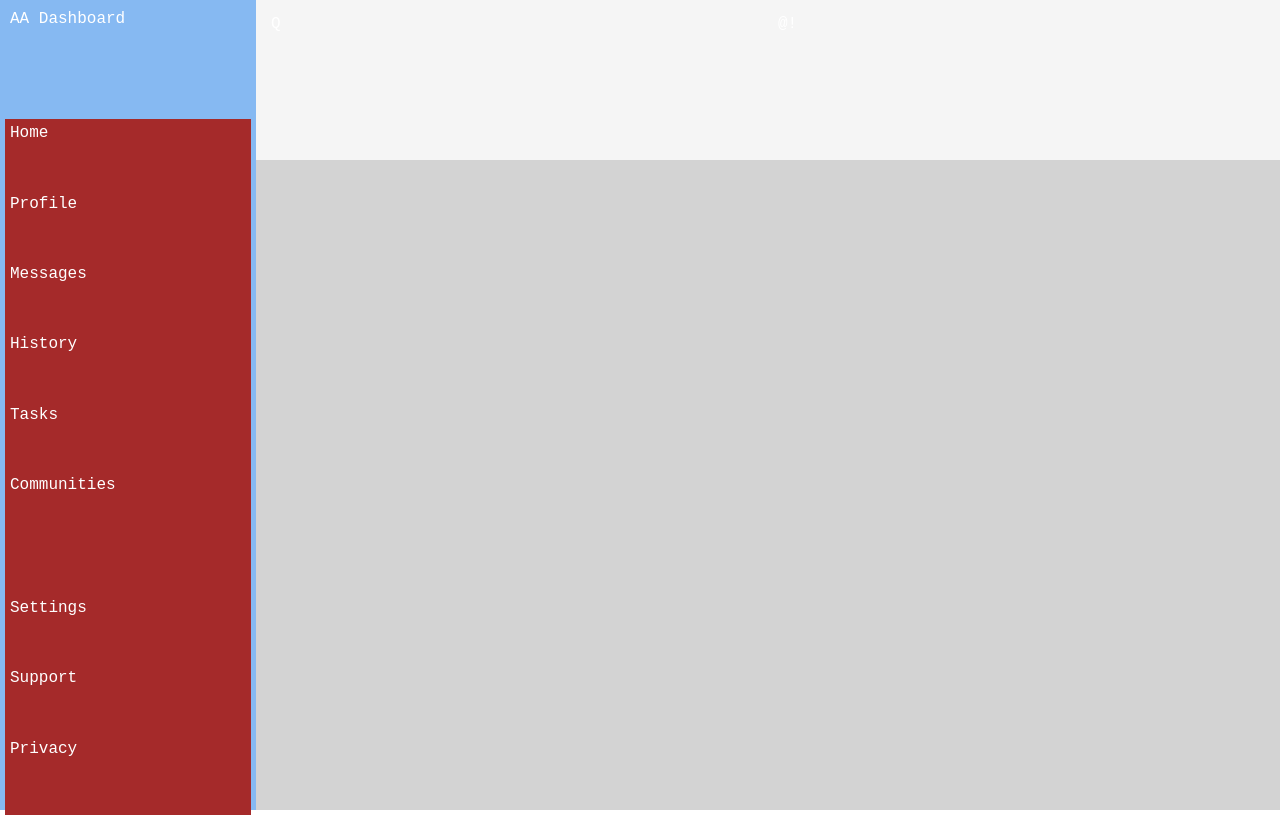
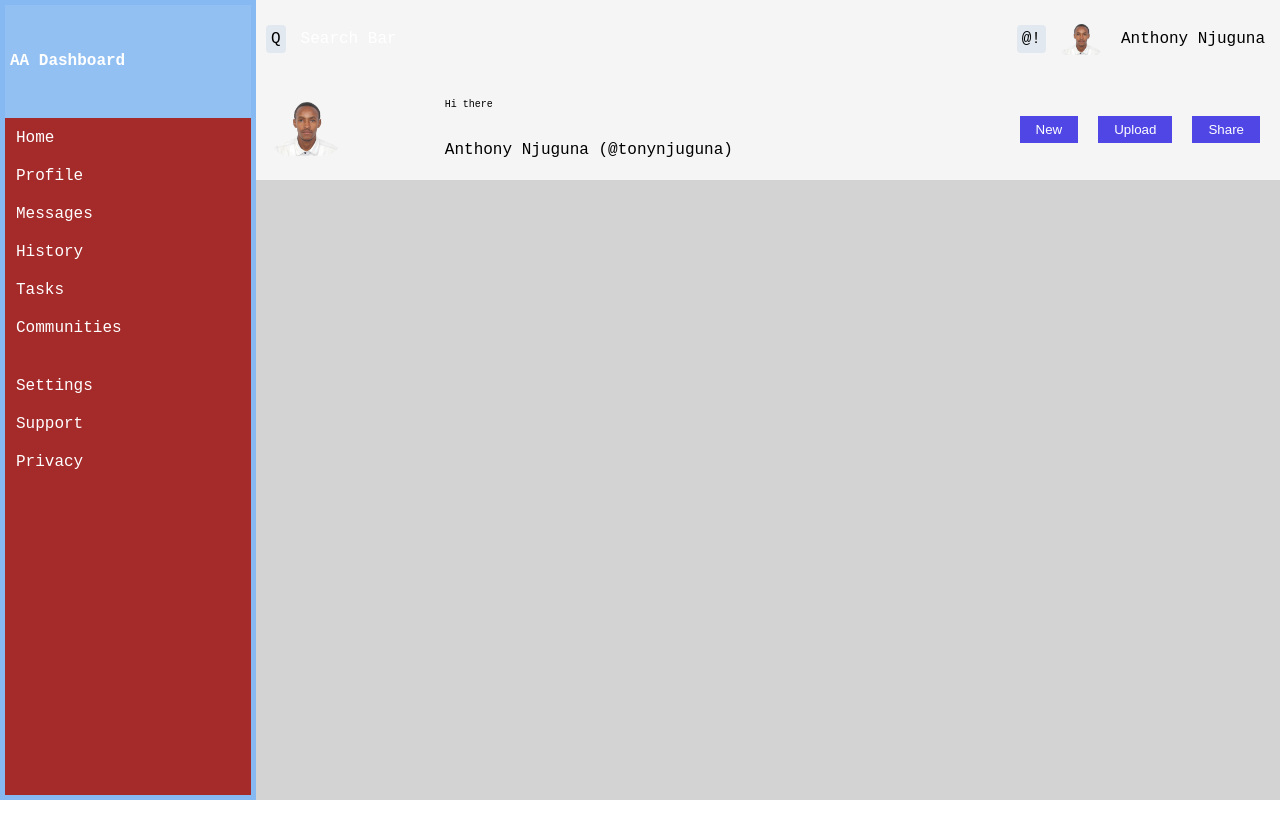
Before and after one commit to anwangari/admin-dashboard, a plain HTML site: page index.html in a window 1280 px wide. Drawn offline with Linux system fonts and the light colour scheme.

Commit message:
new file:   images/tony-photo.png modified:   index.html modified:   style.css
Added a sample image for the image placeholders
Added css for the header formatting

```diff
--- a/index.html
+++ b/index.html
@@ -32,14 +32,13 @@
             </div>
             <div class="top-right">
                 <div class="icon" id="notification">@!</div>
-                <div class="profile-photo" id="top-photo"><img src="" alt="Profile photo of admin"></div>
+                <div class="profile-photo" id="top-photo"><img src="images/tony-photo.png" alt="Profile photo of admin"></div>
                 <div class="name" id="top-name">Anthony Njuguna</div>
             </div>
             <div class="bottom-left">
-                <div class="profile-photo" id="bottom-photo"><img src="" alt="Profile photo of admin"></div>
+                <div class="profile-photo" id="bottom-photo"><img src="images/tony-photo.png" alt="Profile photo of admin"></div>
                 <div class="greeting">Hi there</div>
-                <div class="name" id="bottom-name">Anthony Njuguna</div>
-                <div class="handle">(@tonynjuguna)</div>
+                <div class="name" id="bottom-name">Anthony Njuguna (@tonynjuguna)</div>
             </div>
             <div class="bottom-right">
                 <ul><button>New</button><button>Upload</button><button>Share</button></ul>
--- a/style.css
+++ b/style.css
@@ -1,20 +1,24 @@
 * {
-    height: 100%;
     margin: 0;
     padding: 0;
-  }
+    box-sizing: border-box;
+}
+
+html, body {
+    height: 100%;
+    font-family: 'Courier New', Courier, monospace, sans-serif;
+}
 
 .container {
     display: grid;
-    grid-template-columns: 1fr 4fr;
-    grid-template-rows: 1fr 4fr;
+    grid-template-columns: 1fr 4fr;  /* Sidebar + Main Content */
+    grid-template-rows: 180px 1fr;  /* Header + Main */
+    height: 100vh;
 }
 
 .container div {
     padding: 5px;
-    font-size: 32px;
     color: white;
-    font-family: 'Courier New', Courier, monospace, sans-serif;
     font-size: medium;
 }
 
@@ -26,33 +30,166 @@
 }
 
 .logo {
-    grid-column: 1;
-    grid-row: 1;
+    display: flex;
+    align-items: center;
+    justify-content: left;
+    font-size: 20px;
+    font-weight: bold;
+    background-color: rgba(255, 255, 255, 0.1);
 }
 
 .menu {
     background-color: brown;
-    grid-column: 1;
-    grid-row: 2;
+    padding: 10px;
 }
 
 .menu ul {
-    display: grid;
-    grid-template-rows: repeat(10, 1rf);
+    display: flex;
+    flex-direction: column;
+    gap: 8px;
+    list-style-type: none;
+    padding: 0;
+}
+
+.menu li {
     font-size: 16px;
-    list-style-type: none;
+    cursor: pointer;
+    transition: background 0.3s;
+    padding: 6px;
+    border-radius: 4px;
+}
+
+.menu li:hover {
+    background-color: #a52a2a; /* darker brown on hover */
 }
 
 .header {
-    grid-area: 1 / 2 / 3 / 3;
+    grid-area: 1 / 2 / 2 / 3;
     background-color: whitesmoke;
+    color: black;
     display: grid;
-    grid-template-columns: 1fr 1fr;
-    grid-template-columns: 1fr 1fr;
+    grid-template-columns: minmax(auto-fill, 1fr) 1fr;
+    grid-template-rows: minmax(auto-fill, 1fr) minmax(auto-fill, 1fr);
+    gap: 10px;
+    padding: 10px;
 }
 
-.main {
-    background-color: lightgray;
+.top-left, .top-right, .bottom-left, .bottom-right {
+    display: flex;
+    align-items: center;
+    gap: 10px;
+}
+
+.top-left {
+    grid-column: 1;
+    grid-row: 1;
+}
+.top-left > * {
+    color: black;
+}
+
+.top-right {
+    grid-column: 2;
+    grid-row: 1;
+    justify-content: flex-end;
+}
+
+.bottom-left {
+    grid-column: 1;
+    grid-row: 2;
+    display: grid;
+    grid-template-columns: minmax(80px, 1fr), 3fr;
+    grid-template-rows: minmax(auto-fill, 1fr) 1fr;
+}
+
+.bottom-left .profile-photo {
+    grid-column: 1 / 2;
+    grid-row: 1 / 3;
+    display: grid;
+}
+
+.bottom-left .greeting {
+    grid-column: 2;
+    grid-row: 1;
+    color: black;
+    font-size: x-small;
+
+}
+.bottom-left .name {
     grid-column: 2;
     grid-row: 2;
+    color: black;
+    font-size: medium;
 }
+
+.bottom-right {
+    grid-column: 2;
+    grid-row: 2;
+    display: grid;
+    justify-content: flex-end;
+}
+
+/* Buttons */
+.bottom-right button {
+    padding: 6px 16px;
+    background-color: #4f46e5;
+    color: white;
+    font-weight: 500;
+    border: none;
+    border-radius: 12   px;
+    cursor: pointer;
+    margin-right: 10px;
+    margin-left: 10px;
+}
+
+.bottom-right button:hover {
+    background-color: #4338ca;
+}
+
+/* Profile photo styling */
+.profile-photo {
+    overflow: hidden;
+    border-radius: 50%; /* Makes it circular */
+    display: grid;
+    align-items: center;
+    justify-content: center;
+}
+
+#bottom-photo {
+    min-width: 50px;
+    min-height: 50px;
+    max-width: 80px;
+    max-height: 80px;
+}
+
+#top-photo {
+    min-width: 30px;
+    min-height: 30px;
+    max-width: 50px;
+    max-height: 50px;
+}
+
+.profile-photo img {
+    width: 100%;
+    height: 100%;
+    object-fit: cover;
+}
+
+/* Icon placeholder */
+.icon {
+    background-color: #e2e8f0;
+    padding: 8px;
+    border-radius: 4px;
+}
+
+#top-name, #notification, #search-icon{
+    color: black;
+}
+
+/* Main content */
+.main {
+    grid-area: 2 / 2 / 3 / 3;
+    background-color: lightgray;
+    padding: 20px;
+    overflow-y: auto;
+}
```
Also changed, not shown: images/tony-photo.png (added).
